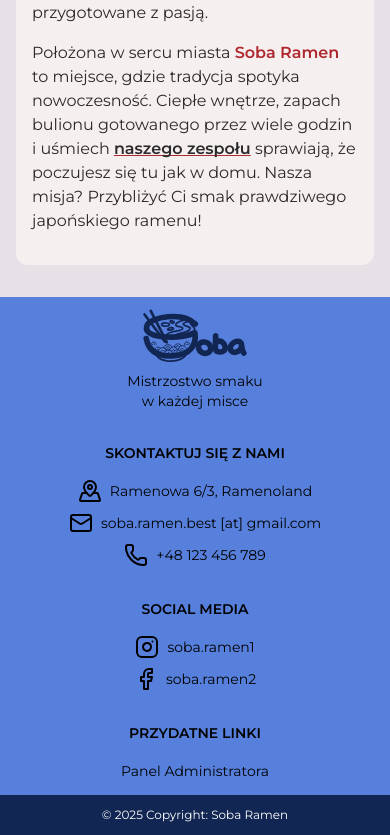
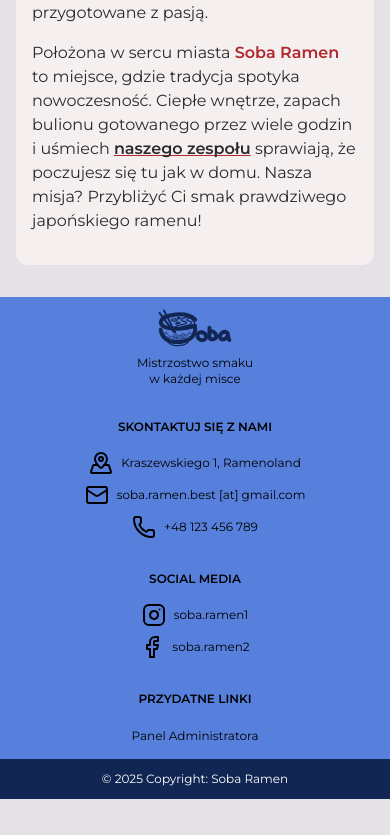
Before and after one commit to charldll/soba-ramen, a React (Vite) app: page / in a window 390 px wide. Shown: the part 719-1554 px from the top of the page. After the commit the page ends 1518 px from the top, so only its background shows below. Built offline with nearby package versions, Linux system fonts and the light colour scheme; no server answers.

Commit message:
czcionki footera

```diff
--- a/src/Layout/Footer.jsx
+++ b/src/Layout/Footer.jsx
@@ -10,21 +10,25 @@ export default function Footer() {
           {/* Grid dla sekcji */}
           <div className="grid gap-8 md:grid-cols-2 lg:grid-cols-[1fr_1.5fr_1fr_1fr]">
             {/* Logo i slogan */}
-            <div className="flex flex-col items-center md:items-start ">
-              <img src={LogoFooter} alt="Soba Ramen" className="mb-2 w-27" />
-              <p className="text-sm">
+            <div className="flex flex-col items-center md:items-start">
+              <img
+                src={LogoFooter}
+                alt="Soba Ramen"
+                className="mb-2 w-19 lg:w-24"
+              />
+              <p className="text-xs lg:text-sm">
                 Mistrzostwo smaku <br></br> w każdej misce
               </p>
             </div>
 
             {/* Kontakt */}
-            <div className="flex flex-col items-center text-sm md:items-start">
+            <div className="flex flex-col items-center text-xs md:items-start lg:text-sm">
               <h6 className="mb-4 font-semibold uppercase">
                 Skontaktuj się z nami
               </h6>
               <div className="mb-2 flex items-center gap-2">
                 <MapPinned />
-                <span>Ramenowa 6/3, Ramenoland</span>
+                <span>Kraszewskiego 1, Ramenoland</span>
               </div>
               <div className="mb-2 flex items-center gap-2">
                 <Mail />
@@ -37,7 +41,7 @@ export default function Footer() {
             </div>
 
             {/* Social Media */}
-            <div className="flex flex-col items-center text-sm md:items-start">
+            <div className="flex flex-col items-center text-xs md:items-start lg:text-sm">
               <h6 className="mb-4 font-semibold uppercase">Social media</h6>
               <div className="mb-2 flex items-center gap-2">
                 <NavLink
@@ -63,13 +67,13 @@ export default function Footer() {
 
             {/* Przydatne linki */}
             <div>
-              <h6 className="mb-4 text-sm font-semibold uppercase">
+              <h6 className="mb-4 text-xs font-semibold uppercase lg:text-sm">
                 Przydatne linki
               </h6>
               <p>
                 <NavLink
                   to="/admin"
-                  className="cursor-pointer text-sm hover:underline"
+                  className="cursor-pointer text-xs hover:underline lg:text-sm"
                 >
                   Panel Administratora
                 </NavLink>
```
